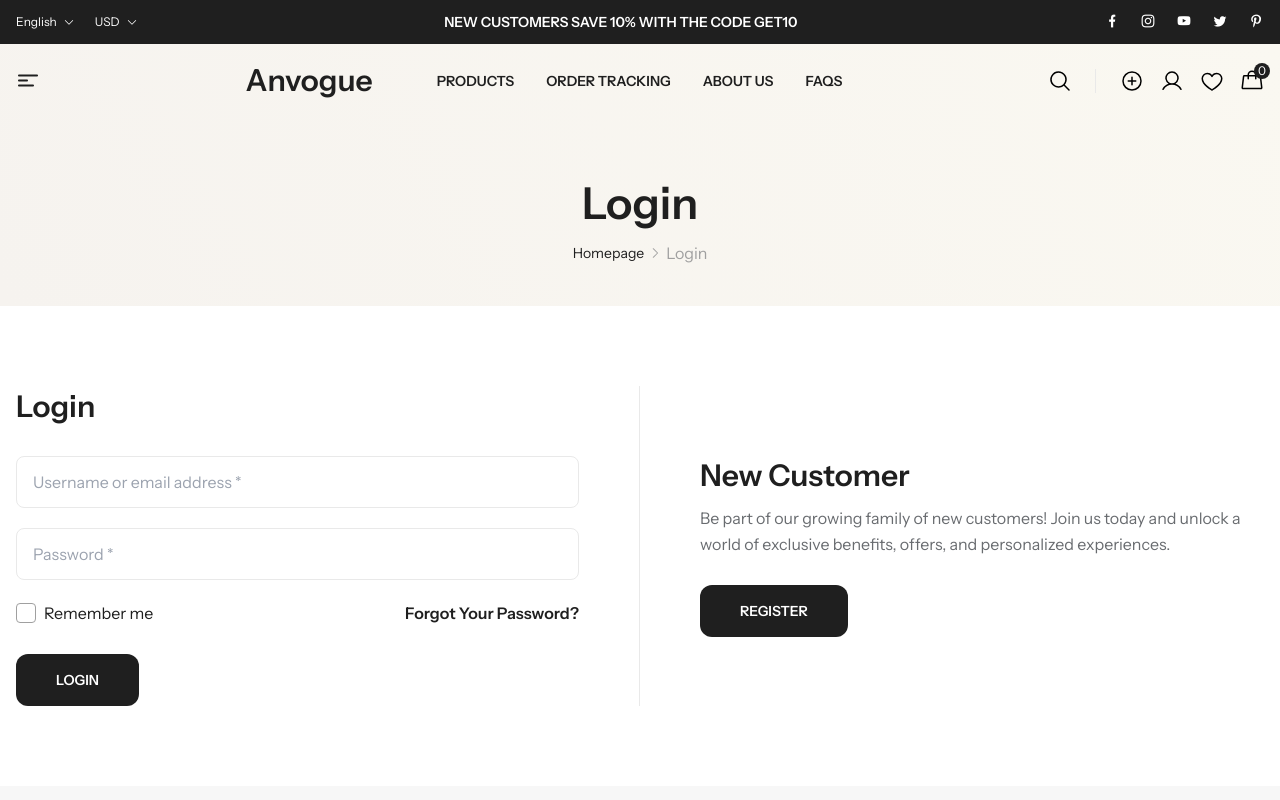
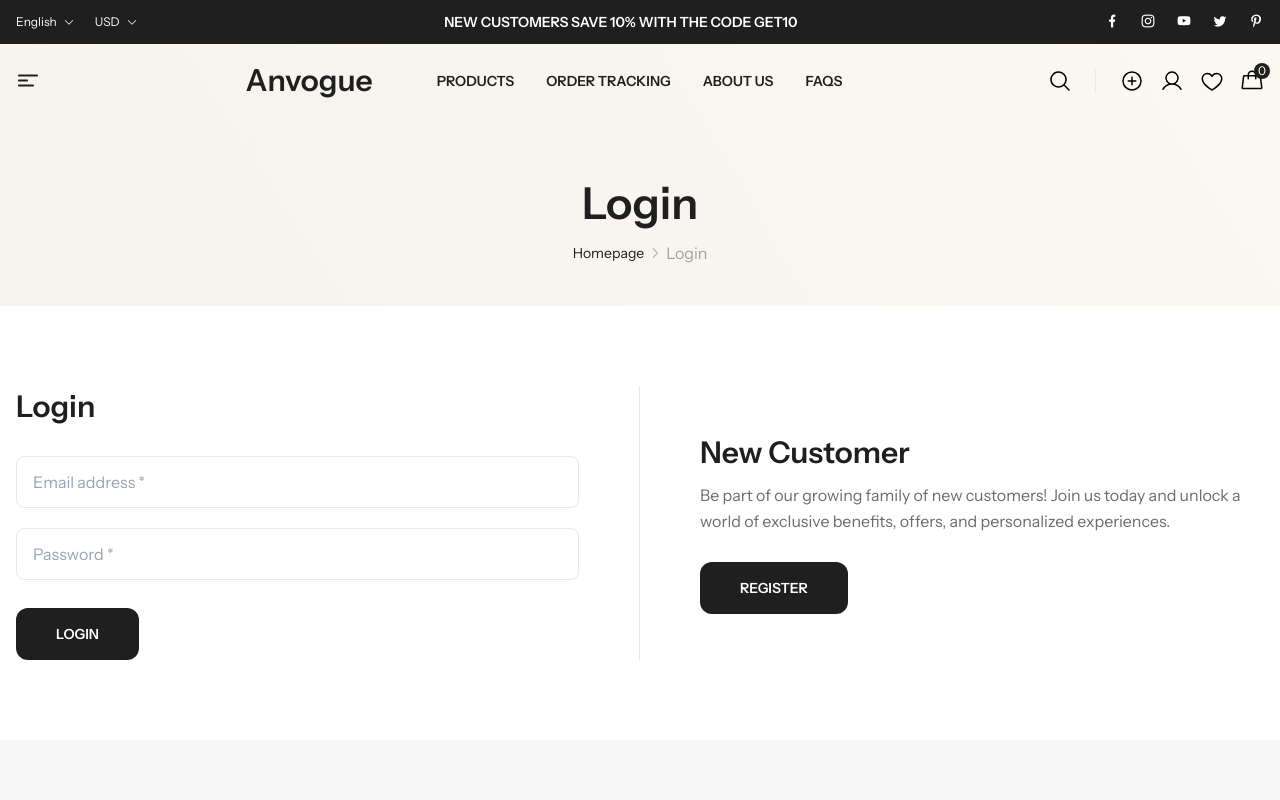
Before and after one commit to kennyrimba/IF-A-Sore-Devops-Cutie-Patooties, a Next.js app: page /login in a window 1280 px wide. Shown: the top 800 px of the page. Built offline with nearby package versions, Linux system fonts and the light colour scheme.

Commit message:
sudah bisa login dan logout, serta fitur redirect page

```diff
--- a/src/app/login/page.tsx
+++ b/src/app/login/page.tsx
@@ -1,13 +1,76 @@
-'use client'
-import React, { useState } from 'react'
-import Link from 'next/link'
-import TopNavOne from '@/components/Header/TopNav/TopNavOne'
-import MenuOne from '@/components/Header/Menu/MenuOne'
-import Breadcrumb from '@/components/Breadcrumb/Breadcrumb'
-import Footer from '@/components/Footer/Footer'
-import * as Icon from "@phosphor-icons/react/dist/ssr";
+'use client';
+import React, { useState, useEffect } from 'react';
+import Link from 'next/link';
+import TopNavOne from '@/components/Header/TopNav/TopNavOne';
+import MenuOne from '@/components/Header/Menu/MenuOne';
+import Breadcrumb from '@/components/Breadcrumb/Breadcrumb';
+import Footer from '@/components/Footer/Footer';
+import { useRouter } from 'next/navigation';
 
 const Login = () => {
+  const router = useRouter();
+  const [email, setEmail] = useState('');
+  const [password, setPassword] = useState('');
+  const [errorMessage, setErrorMessage] = useState('');
+  const [isLoggedIn, setIsLoggedIn] = useState(false);
+
+  useEffect(() => {
+    const isLoggedIn = localStorage.getItem('isLoggedIn');
+    if (isLoggedIn === 'true') {
+        // Redirect ke halaman lain jika sudah login, misalnya ke dashboard
+        router.push('/');  // Ubah dengan halaman yang diinginkan
+    }
+  }, [router]);
+
+// if (typeof window !== 'undefined') {
+//     const isLoggedIn = localStorage.getItem('isLoggedIn');
+//     if (isLoggedIn === 'true') {
+//     // Redirect lebih cepat, langsung di tahap ini sebelum komponen dirender
+//     router.push('/');
+//     return null; // Jangan render komponen saat redirect
+//     }
+// }
+
+  const handleLogin = async (e: React.FormEvent) => {
+    e.preventDefault();
+
+    // Validasi input
+    if (!email || !password) {
+      setErrorMessage('Email dan password harus diisi.');
+      return;
+    }
+
+    // Mengirim permintaan ke API login
+    const res = await fetch('/api/login', {
+      method: 'POST',
+      headers: {
+        'Content-Type': 'application/json',
+      },
+      body: JSON.stringify({ email, password }),
+    });
+
+    const data = await res.json();
+
+    if (res.status === 200) {
+      // Jika login berhasil, simpan informasi login dan tampilkan pesan
+      localStorage.setItem('isLoggedIn', 'true');
+      localStorage.setItem('username', data.username); // simpan username atau token sesuai kebutuhan
+      setIsLoggedIn(true);
+      setErrorMessage(''); // Hapus error jika login berhasil
+      router.push('/');
+    } else {
+      // Jika login gagal, tampilkan pesan error
+      setErrorMessage(data.error || 'Login gagal, periksa email atau password Anda.');
+    }
+  };
+
+  // Mengecek status login dari localStorage
+  React.useEffect(() => {
+    const loggedInStatus = localStorage.getItem('isLoggedIn');
+    if (loggedInStatus === 'true') {
+      setIsLoggedIn(true);
+    }
+  }, []);
 
   return (
     <>
@@ -21,31 +84,59 @@
           <div className="content-main flex gap-y-8 max-md:flex-col">
             <div className="left md:w-1/2 w-full lg:pr-[60px] md:pr-[40px] md:border-r border-line">
               <div className="heading4">Login</div>
-                            <form className="md:mt-7 mt-4">
-                                <div className="email ">
-                                    <input className="border-line px-4 pt-3 pb-3 w-full rounded-lg" id="username" type="email" placeholder="Username or email address *" required />
+
+              {/* Menampilkan pesan jika login gagal */}
+              {errorMessage && (
+                <div className="bg-red-500 text-white p-2 rounded-md mb-4">
+                  {errorMessage}
+                </div>
+              )}
+
+              {/* Form login */}
+              {!isLoggedIn ? (
+                <form className="md:mt-7 mt-4" onSubmit={handleLogin}>
+                  <div className="email">
+                    <input
+                      className="border-line px-4 pt-3 pb-3 w-full rounded-lg"
+                      id="email"
+                      type="email"
+                      placeholder="Email address *"
+                      value={email}
+                      onChange={(e) => setEmail(e.target.value)}
+                      required
+                    />
                   </div>
                   <div className="pass mt-5">
-                                    <input className="border-line px-4 pt-3 pb-3 w-full rounded-lg" id="password" type="password" placeholder="Password *" required />
-                                </div>
-                                <div className="flex items-center justify-between mt-5">
-                                    <div className='flex items-center'>
-                                        <div className="block-input">
                     <input
-                                                type="checkbox"
-                                                name='remember'
-                                                id='remember'
+                      className="border-line px-4 pt-3 pb-3 w-full rounded-lg"
+                      id="password"
+                      type="password"
+                      placeholder="Password *"
+                      value={password}
+                      onChange={(e) => setPassword(e.target.value)}
+                      required
                     />
-                                            <Icon.CheckSquare size={20} weight='fill' className='icon-checkbox' />
-                                        </div>
-                                        <label htmlFor='remember' className="pl-2 cursor-pointer">Remember me</label>
-                                    </div>
-                                    <Link href={'/forgot-password'} className='font-semibold hover:underline'>Forgot Your Password?</Link>
                   </div>
                   <div className="block-button md:mt-7 mt-4">
                     <button className="button-main">Login</button>
                   </div>
                 </form>
+              ) : (
+                <div className="md:mt-7 mt-4">
+                  <p className="text-green-500 font-semibold">Anda sudah login sebagai {localStorage.getItem('username')}</p>
+                  <button
+                    className="button-main mt-4"
+                    onClick={() => {
+                      localStorage.removeItem('isLoggedIn');
+                      localStorage.removeItem('username');
+                      setIsLoggedIn(false);
+                    }}
+                  >
+                    Logout
+                  </button>
+                </div>
+              )}
+
             </div>
             <div className="right md:w-1/2 w-full lg:pl-[60px] md:pl-[40px] flex items-center">
               <div className="text-content">
@@ -61,7 +152,7 @@
       </div>
       <Footer />
     </>
-    )
-}
+  );
+};
 
-export default Login
+export default Login;
--- a/src/components/Header/Menu/MenuOne.tsx
+++ b/src/components/Header/Menu/MenuOne.tsx
@@ -22,6 +22,7 @@
 const MenuOne: React.FC<Props> = ({ props }) => {
     const router = useRouter()
     const pathname = usePathname()
+    const [isLoggedIn, setIsLoggedIn] = useState(false); // cek apakah user login
     let [selectedType, setSelectedType] = useState<string | null>()
     const { openLoginPopup, handleLoginPopup } = useLoginPopup()
     //const { openMenuMobile, handleMenuMobile } = useMenuMobile()
@@ -53,6 +54,22 @@
             window.removeEventListener('scroll', handleScroll);
         };
     }, [lastScrollPosition]);
+
+    // Mengecek status login dari localStorage
+    useEffect(() => {
+        const loggedInStatus = localStorage.getItem('isLoggedIn');
+        setIsLoggedIn(loggedInStatus === 'true');
+    }, []);
+
+    // Fungsi untuk logout
+    const handleLogout = () => {
+        localStorage.removeItem('isLoggedIn');
+        localStorage.removeItem('username'); // Jika ingin menghapus data username juga
+        setIsLoggedIn(false);
+        // Menampilkan alert setelah logout
+        window.alert('You have successfully logged out!');
+        router.push('/'); // Redirect ke halaman utama setelah logout
+    };
 
     const handleGenderClick = (gender: string) => {
         router.push(`/shop/breadcrumb1?gender=${gender}`);
@@ -142,7 +159,7 @@
                                         <Icon.PlusCircle size={24} color='black'></Icon.PlusCircle>
                                     </div>
                                 </Link>
-                                <div className="user-icon flex items-center justify-center cursor-pointer">
+                                {/* <div className="user-icon flex items-center justify-center cursor-pointer">
                                     <Icon.User size={24} color='black' onClick={handleLoginPopup} />
                                     <div
                                         className={`login-popup absolute top-[74px] w-[320px] p-7 rounded-xl bg-white box-shadow-sm
@@ -155,7 +172,36 @@
                                         <div className="bottom pt-4 border-t border-line"></div>
                                         <Link href={'#!'} className='body1 hover:underline'>Support</Link>
                                     </div>
+                                </div> */}
+
+                                {/* Icon User */}
+                                <div className="user-icon flex items-center justify-center cursor-pointer">
+                                    <Icon.User size={24} color='black' onClick={handleLoginPopup} />
+                                    <div
+                                        className={`login-popup absolute top-[74px] w-[320px] p-7 rounded-xl bg-white box-shadow-sm
+                                            ${openLoginPopup ? 'open' : ''}`}
+                                    >
+                                        {isLoggedIn ? (
+                                            // Jika sudah login, tampilkan tombol Logout dan Support
+                                            <>
+                                                <button className="button-main w-full text-center" onClick={handleLogout}>Logout</button>
+                                                <div className="bottom pt-4 border-t border-line"></div>
+                                                <Link href={'/support'} className='body1 hover:underline'>Support</Link>
+                                            </>
+                                        ) : (
+                                            // Jika belum login, tampilkan Login dan Register
+                                            <>
+                                                <Link href={'/login'} className="button-main w-full text-center">Login</Link>
+                                                <div className="text-secondary text-center mt-3 pb-4">Don’t have an account?
+                                                    <Link href={'/register'} className='text-black pl-1 hover:underline'>Register</Link>
+                                                </div>
+                                                <div className="bottom pt-4 border-t border-line"></div>
+                                                <Link href={'/support'} className='body1 hover:underline'>Support</Link>
+                                            </>
+                                        )}
+                                    </div>
                                 </div>
+
                                 <div className="max-md:hidden wishlist-icon flex items-center cursor-pointer" onClick={openModalWishlist}>
                                     <Icon.Heart size={24} color='black' />
                                 </div>
```
Also changed, not shown: server.js (+39 -10 lines), src/app/register/page.tsx (+20 -1 lines). Lines whose indentation alone changed are shown as unchanged.
